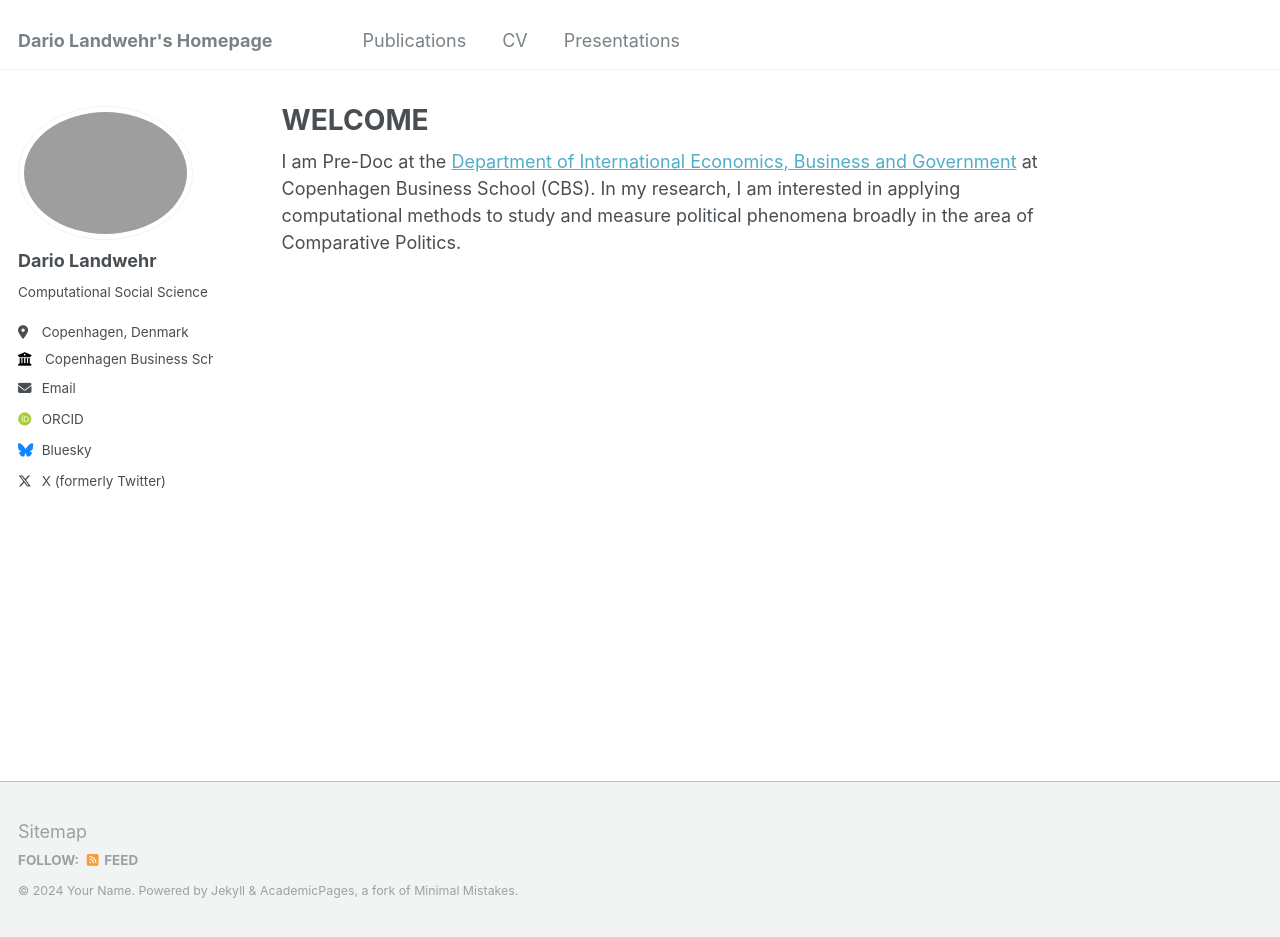
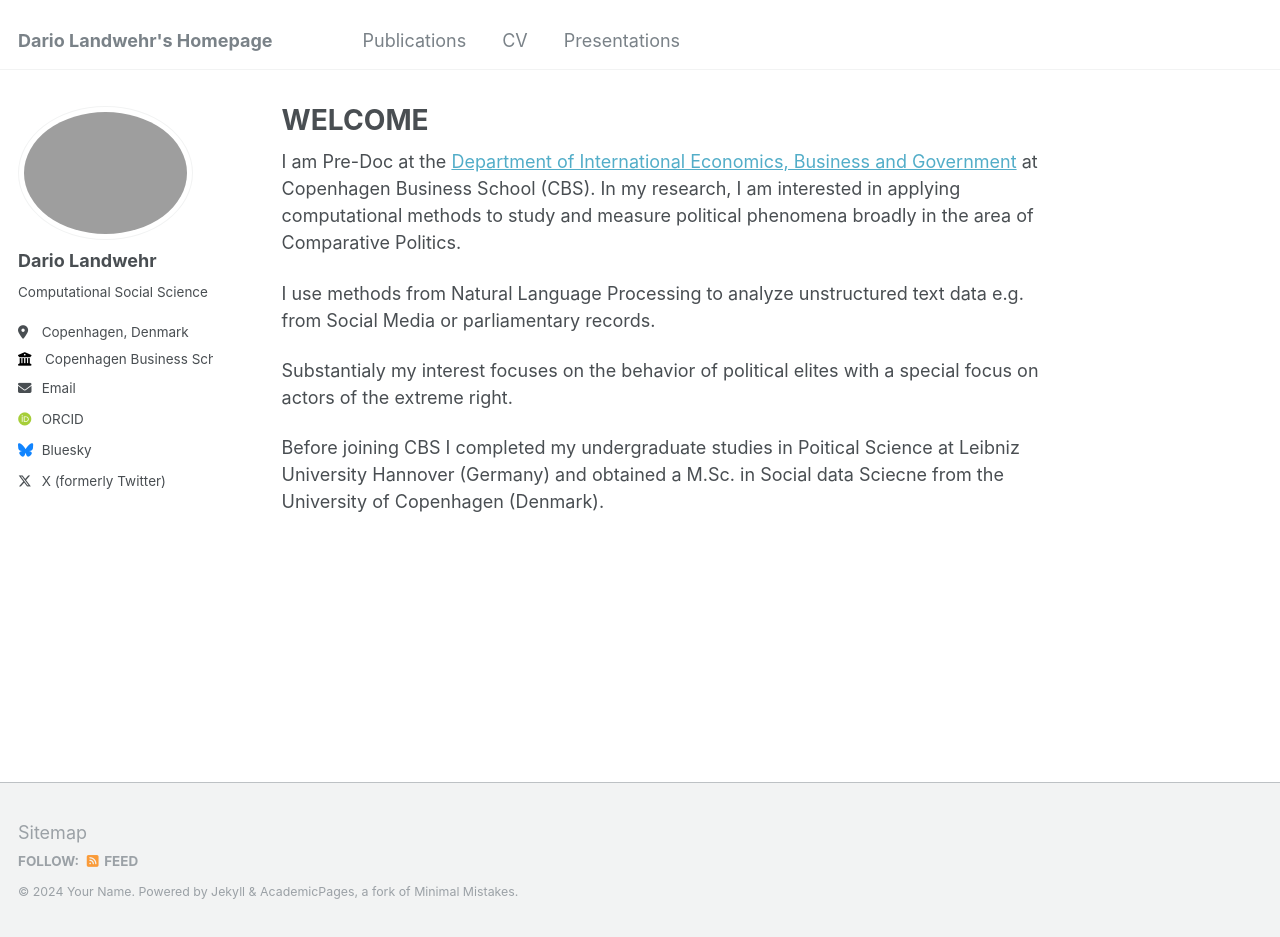
Before and after one commit to DarioLandwehr/DarioLandwehr.github.io, a Jekyll site: the page built from _pages/about.md, in a window 1280 px wide and 937 px high. Built offline with Jekyll 4.4.1, drawn with Linux system fonts in a browser that asks for light colours; some web fonts are replaced.

Commit message:
Update about.md

```diff
--- a/_pages/about.md
+++ b/_pages/about.md
@@ -11,4 +11,10 @@ redirect_from:
 I am Pre-Doc at the [Department of International Economics, Business and Government](https://www.cbs.dk/en/research/departments-and-centres/department-of-international-economics-government-and-business/staff/dregb) at Copenhagen Business School (CBS).
 In my research, I am interested in applying computational methods to study and measure political phenomena broadly in the area of Comparative Politics.
 
+I use methods from Natural Language Processing to analyze unstructured text data e.g. from Social Media or parliamentary records.
+
+Substantialy my interest focuses on the behavior of political elites with a special focus on actors of the extreme right.
+
+Before joining CBS I completed my undergraduate studies in Poitical Science at Leibniz University Hannover (Germany) and obtained a M.Sc. in Social data Sciecne from the University of Copenhagen (Denmark).
+
 [link to image by SQUAREBRACKETS text and then in NORMALBRACKETS path in github like images slash image png]: #
```
